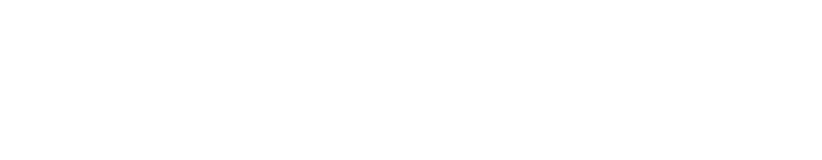
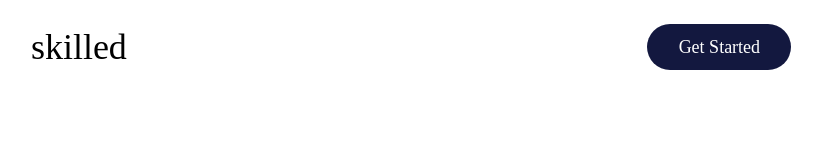
Before and after one commit to Effimowsky/skilled-elearning-landing-page, a plain HTML site: page index.html in a window 1280 px wide. Shown: the whole page, without its empty margins (229-1051 px from the left). Drawn offline with Linux system fonts and the light colour scheme.

Commit message:
create reset.css and style.css files
add basic codes

```diff
--- a/index.html
+++ b/index.html
@@ -4,7 +4,18 @@
     <meta charset="UTF-8" />
     <meta http-equiv="X-UA-Compatible" content="IE=edge" />
     <meta name="viewport" content="width=device-width, initial-scale=1.0" />
-    <title>Document</title>
+    <link rel="stylesheet" href="reset.css" />
+    <link rel="stylesheet" href="style.css" />
+    <title>skilled-elearning-landing-page</title>
   </head>
-  <body></body>
+  <body>
+    <header>
+      <div class="header-content">
+        <h1>skilled</h1>
+        <div class="start">
+          <p>Get Started</p>
+        </div>
+      </div>
+    </header>
+  </body>
 </html>
--- /dev/null
+++ b/reset.css
@@ -0,0 +1,124 @@
+html,
+body,
+div,
+span,
+applet,
+object,
+iframe,
+h1,
+h2,
+h3,
+h4,
+h5,
+h6,
+p,
+blockquote,
+pre,
+a,
+abbr,
+acronym,
+address,
+big,
+cite,
+code,
+del,
+dfn,
+em,
+img,
+ins,
+kbd,
+q,
+s,
+samp,
+small,
+strike,
+strong,
+sub,
+sup,
+tt,
+var,
+b,
+u,
+i,
+center,
+dl,
+dt,
+dd,
+ol,
+ul,
+li,
+fieldset,
+form,
+label,
+legend,
+table,
+caption,
+tbody,
+tfoot,
+thead,
+tr,
+th,
+td,
+article,
+aside,
+canvas,
+details,
+embed,
+figure,
+figcaption,
+footer,
+header,
+hgroup,
+menu,
+nav,
+output,
+ruby,
+section,
+summary,
+time,
+mark,
+audio,
+video {
+  margin: 0;
+  padding: 0;
+  border: 0;
+  font-size: 100%;
+  font: inherit;
+  vertical-align: baseline;
+}
+/* HTML5 display-role reset for older browsers */
+article,
+aside,
+details,
+figcaption,
+figure,
+footer,
+header,
+hgroup,
+menu,
+nav,
+section {
+  display: block;
+}
+body {
+  line-height: 1;
+}
+ol,
+ul {
+  list-style: none;
+}
+blockquote,
+q {
+  quotes: none;
+}
+blockquote:before,
+blockquote:after,
+q:before,
+q:after {
+  content: "";
+  content: none;
+}
+table {
+  border-collapse: collapse;
+  border-spacing: 0;
+}
--- /dev/null
+++ b/style.css
@@ -0,0 +1,23 @@
+.body {
+  max-width: 100%;
+}
+.header-content {
+  display: flex;
+  justify-content: space-around;
+  margin-top: 24px;
+  align-items: center;
+}
+.header-content h1 {
+  font-size: 36px;
+}
+.start {
+  font-size: 18px;
+  background-color: #13183f;
+  border-radius: 28px;
+  text-align: center;
+}
+.start p {
+  text-align: center;
+  padding: 14px 31px 14px 32px;
+  color: #ffffff;
+}
```
